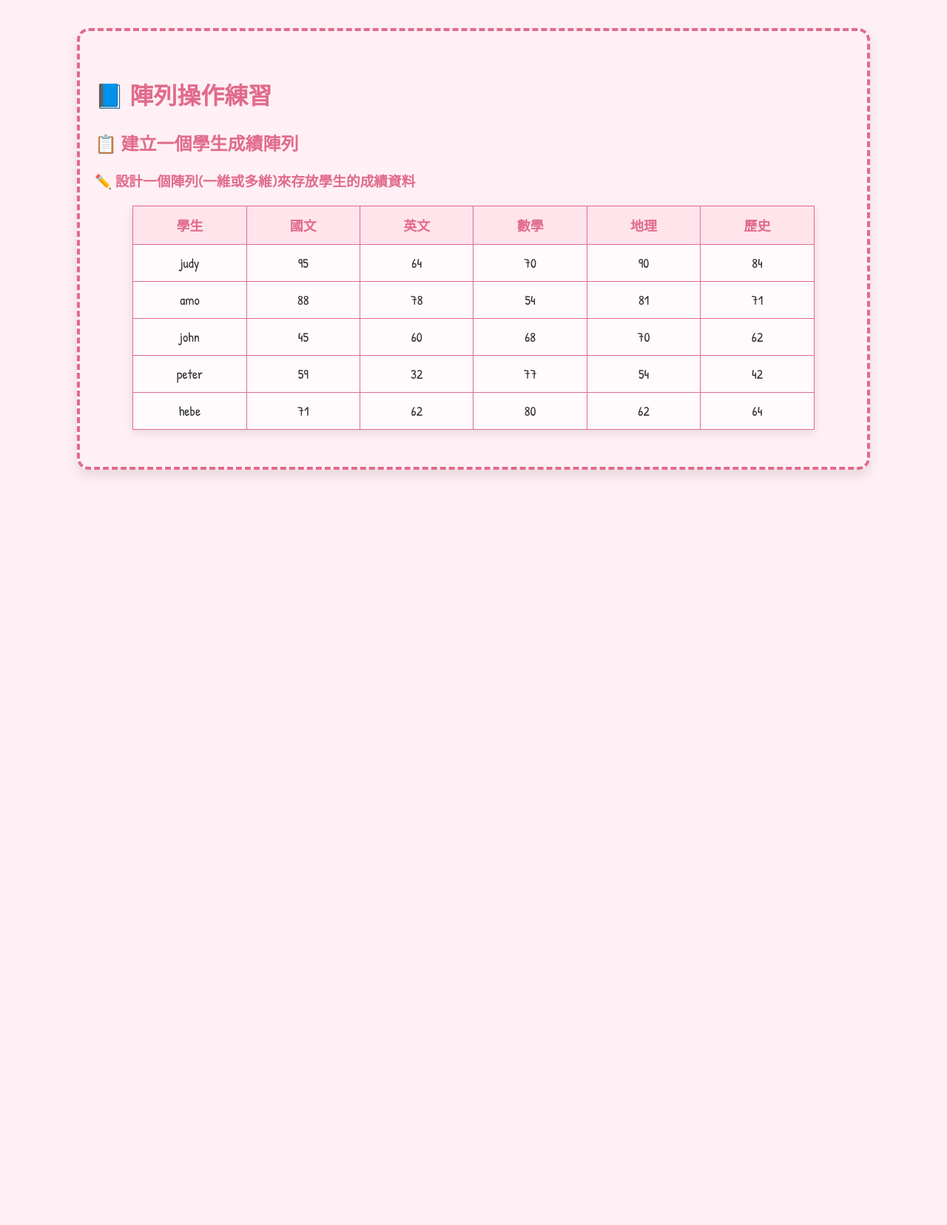
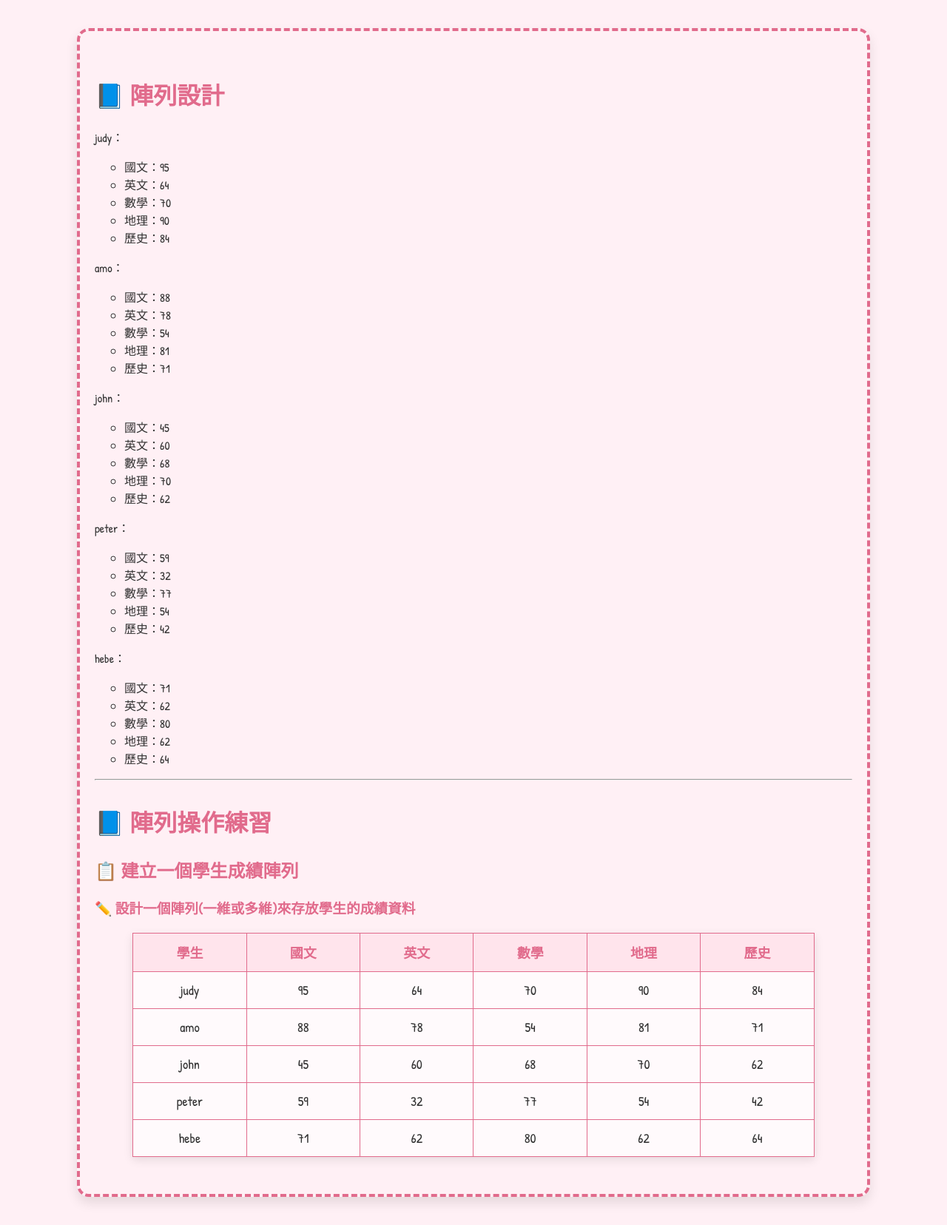
Before and after one commit to cc21723/PHPwork, a PHP site: page /array/index.php in a window 1280 px wide. Shown: the whole page at 74% size. Before the commit the page ends 643 px from the top, so only its background shows below. Run offline with PHP 8.4, Linux system fonts and the light colour scheme.

Commit message:
使用for列出關聯陣列取值

```diff
--- a/array/index.php
+++ b/array/index.php
@@ -76,6 +76,33 @@
 </head>
 
 <body>
+<h1>陣列設計</h1>
+<?php
+$students=[
+    "judy"=> ["國文" => 95, "英文" => 64, "數學" => 70, "地理" => 90, "歷史" => 84],
+    "amo"=> ["國文" => 88, "英文" => 78, "數學" => 54, "地理" => 81, "歷史" => 71],
+    "john"=> ["國文" => 45, "英文" => 60, "數學" => 68, "地理" => 70, "歷史" => 62],
+    "peter"=> ["國文" => 59, "英文" => 32, "數學" => 77, "地理" => 54, "歷史" => 42],
+    "hebe"=> ["國文" => 71, "英文" => 62, "數學" => 80, "地理" => 62, "歷史" => 64],
+];
+
+foreach ($students as $student => $score) {
+    // print_r($student); //印陣列
+echo"". $student ."：";
+echo "<ul style= 'list-style-type:circle'>";
+foreach($score as $subject => $s){ //對 $score 陣列中的每一對資料，將 key值（科目名稱）存到 $subject，將 值（分數）存到 $s。
+    echo "<li>";
+    echo $subject."：";
+    echo $s."";
+    echo "</li>";
+}
+echo "</ul>";
+}
+
+
+
+?>
+<hr>
     <h1>陣列操作練習</h1>
     <h2>建立一個學生成績陣列</h2>
     <h3>設計一個陣列(一維或多維)來存放學生的成績資料</h3>
@@ -106,6 +133,10 @@
     }
     echo "</table>";
     ?>
+
+
+
+
 </body>
 
 </html>
--- a/index.php
+++ b/index.php
@@ -86,6 +86,7 @@
             <li><a href="./loop/index.php">迴圈-重複結構</a></li>
             <li><a href="./loop/starts.php">迴圈-畫星星</a></li>
             <li><a href="./array/index.php">陣列</a></li>
+            <li><a href="./array/index.php"></a></li>
         </ul>
     </div>
 </body>
```
